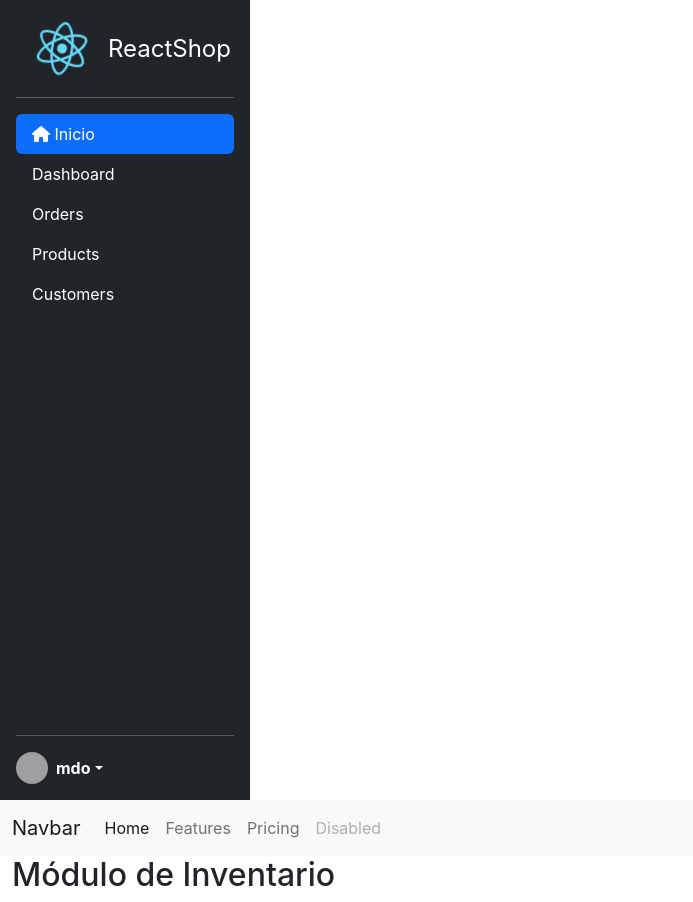
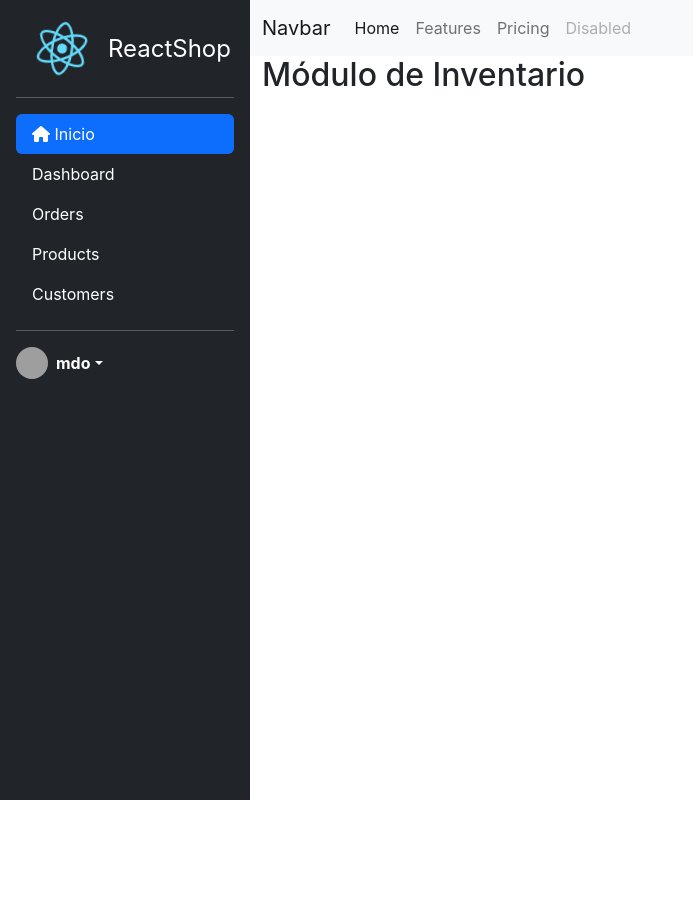
Before and after one commit to johmstoneUNIR/unirapp, a React (Create React App) app: page / in a window 1280 px wide. Shown: the whole page, without its empty margins (0-693 px from the left). After the commit the page ends 800 px from the top, so only its background shows below. Built offline with nearby package versions, Linux system fonts and the light colour scheme; grey boxes are pictures that could not be loaded.

Commit message:
navbar into sidebar

```diff
--- a/src/App.tsx
+++ b/src/App.tsx
@@ -5,7 +5,7 @@ import { MainTopBar } from './components/common/MainTopBar';
 function App() {
   return (
     <>
-    <div id="wrapper">
+    <div id="wrapper" className='d-flex'>
       <MainSidebar></MainSidebar>
 
       <div id="page-content-wrapper">
--- a/src/components/common/MainSidebar.tsx
+++ b/src/components/common/MainSidebar.tsx
@@ -6,7 +6,7 @@ import '../../App.css';
 export const MainSidebar = () => {
   return (
     <>
-      <div className="d-flex flex-column flex-shrink-0 p-3 text-bg-dark customWith">
+      <div className="flex-column flex-shrink-0 p-3 text-bg-dark customWith">
         <a href="/" className="d-flex align-items-center mb-3 mb-md-0 me-md-auto text-white text-decoration-none">
           <img src={logo} className="App-logo" alt="logo" />
 
```
